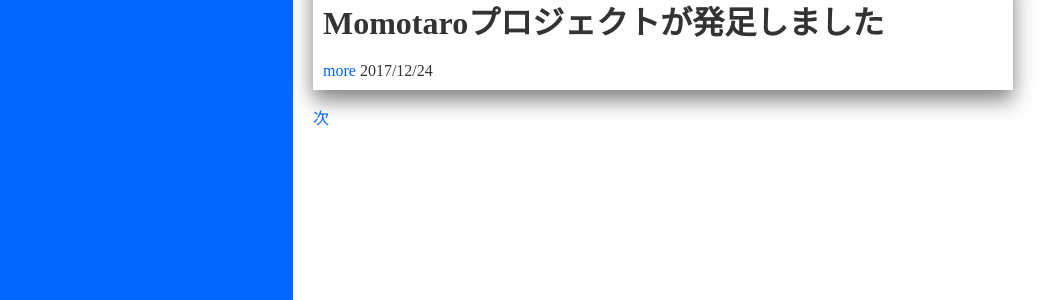
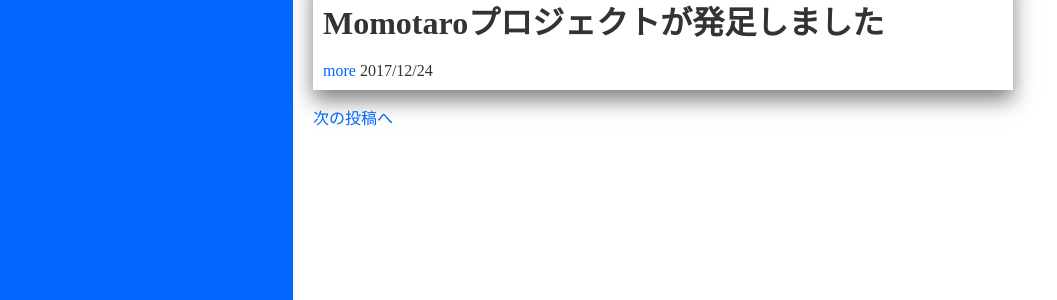
Before and after one commit to itukikikuti/windblow.net, a Jekyll site: the page built from index.html, in a window 1280 px wide. Shown: the part 403-703 px from the top of the page, without its empty margins (7-1064 px from the left). Built offline with Jekyll 4.4.1, drawn with Linux system fonts in a browser that asks for light colours; some web fonts are replaced; the list of posts is cut into pages by our own code.

Commit message:
Update index.html

```diff
--- a/index.html
+++ b/index.html
@@ -12,12 +12,12 @@ layout: outline
 
 {% if paginator.previous_page %}
 {% if paginator.page == 2 %}
-<a href="/">前</a>
+<a href="/">前の投稿へ</a>
 {% else %}
-<a href="/page{{ paginator.previous_page }}">前</a>
+<a href="/page{{ paginator.previous_page }}">前の投稿へ</a>
 {% endif %}
 {% endif %}
 
 {% if paginator.next_page %}
-<a href="/page{{ paginator.next_page }}">次</a>
+<a href="/page{{ paginator.next_page }}">次の投稿へ</a>
 {% endif %}
```
